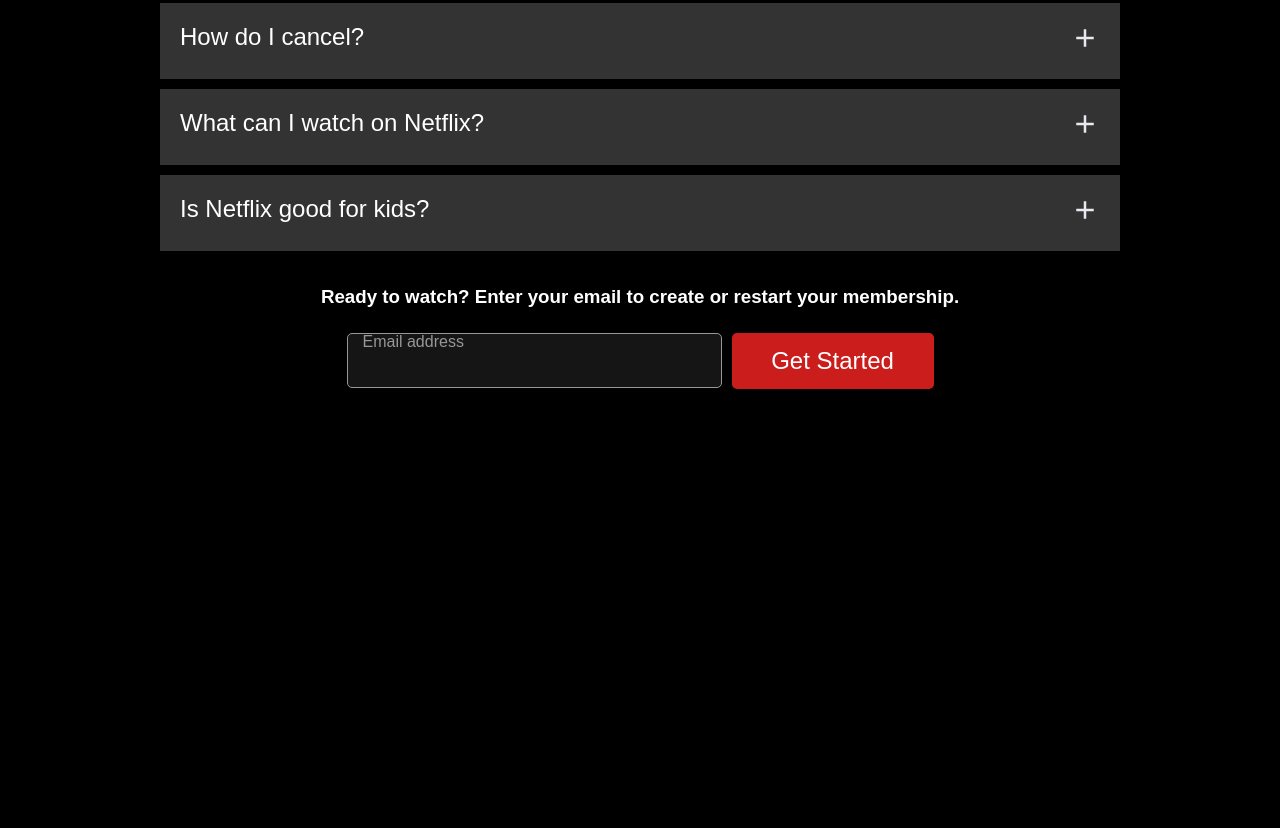
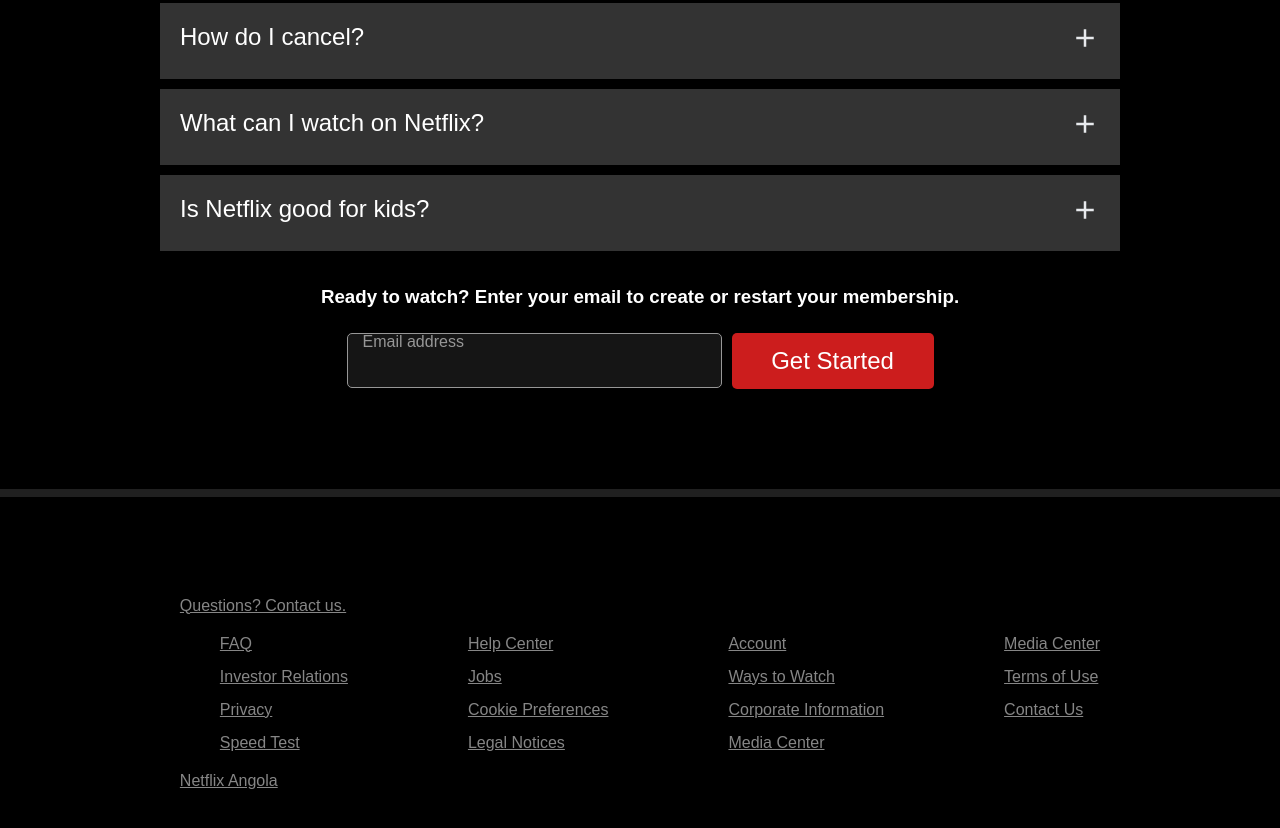
Before and after one commit to Alexandre-Gaspar/clone-netflix, a plain HTML site: page index.html in a window 1280 px wide. Shown: the part 3227-4055 px from the top of the page. Before the commit the page ends 3716 px from the top, so only its background shows below. Drawn offline with Linux system fonts and the light colour scheme.

Commit message:
footer done

```diff
--- a/css/cebecalho.css
+++ b/css/cebecalho.css
@@ -205,3 +205,34 @@ main > section > div {
 }
 
 /* Footer */
+footer {
+    display: flex;
+    justify-content: center;
+    padding: 100px;
+    border-top: var(--border-bottom);
+}
+
+footer > div {
+    display: flex;
+    flex-direction: column;
+    gap: 20px;
+}
+
+.links-footer > ul {
+    display: flex;
+    flex-direction: column;
+    gap: 15px;
+}
+
+.links-footer {
+    display: flex;
+    gap: 80px;
+}
+
+ul > li {
+    list-style: none;
+}
+
+a {
+    color: #868686;
+}
--- a/index.html
+++ b/index.html
@@ -131,7 +131,40 @@
         </div>
     </section>
     <footer>
-
+        <div>
+            <a href="">Questions? Contact us.</a>
+            <div class="links-footer">
+                <ul>
+                    <li><a href="">FAQ</a></li>
+                    <li><a href="">Investor Relations</a></li>
+                    <li><a href="">Privacy</a></li>
+                    <li><a href="">Speed Test</a></li>
+                    <!--div class="btn-language">
+                        <select name="" id="">
+                            <option value="0">English <span></span></option>
+                        </select>
+                    </div-->
+                </ul>
+                <ul>
+                    <li><a href="">Help Center</a></li>
+                    <li><a href="">Jobs</a></li>
+                    <li><a href="">Cookie Preferences</a></li>
+                    <li><a href="">Legal Notices</a></li>
+                </ul>
+                <ul>
+                    <li><a href="">Account</a></li>
+                    <li><a href="">Ways to Watch</a></li>
+                    <li><a href="">Corporate Information</a></li>
+                    <li><a href="">Media Center</a></li>
+                </ul>
+                <ul>
+                    <li><a href="">Media Center</a></li>
+                    <li><a href="">Terms of Use</a></li>
+                    <li><a href="">Contact Us</a></li>
+                </ul>
+            </div>
+            <a href="">Netflix Angola</a>
+        </div>
     </footer>
 </body>
 </html>
```
